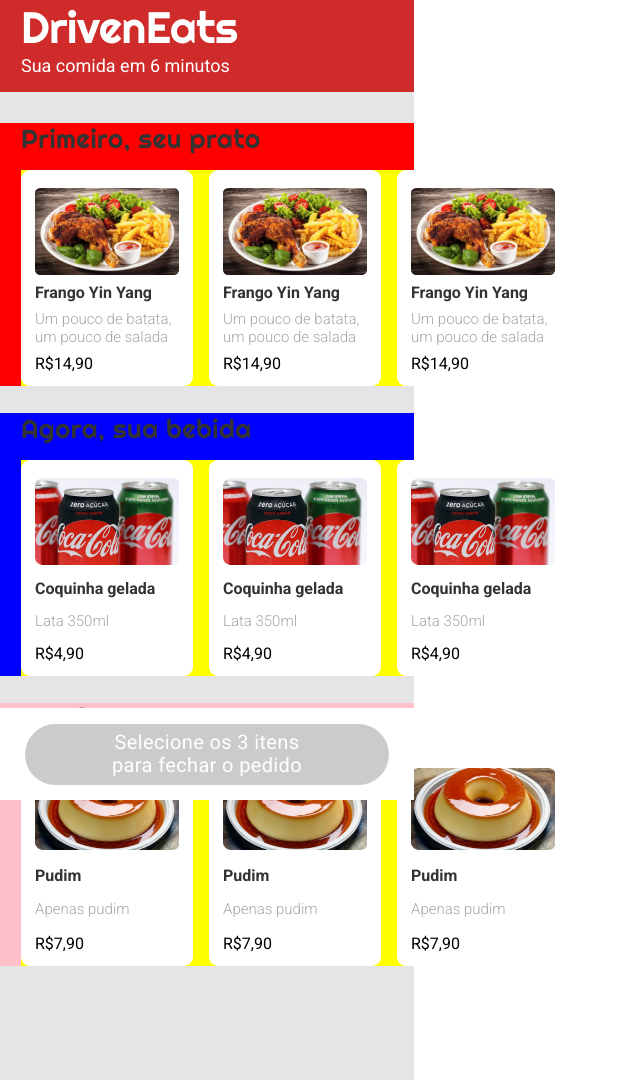
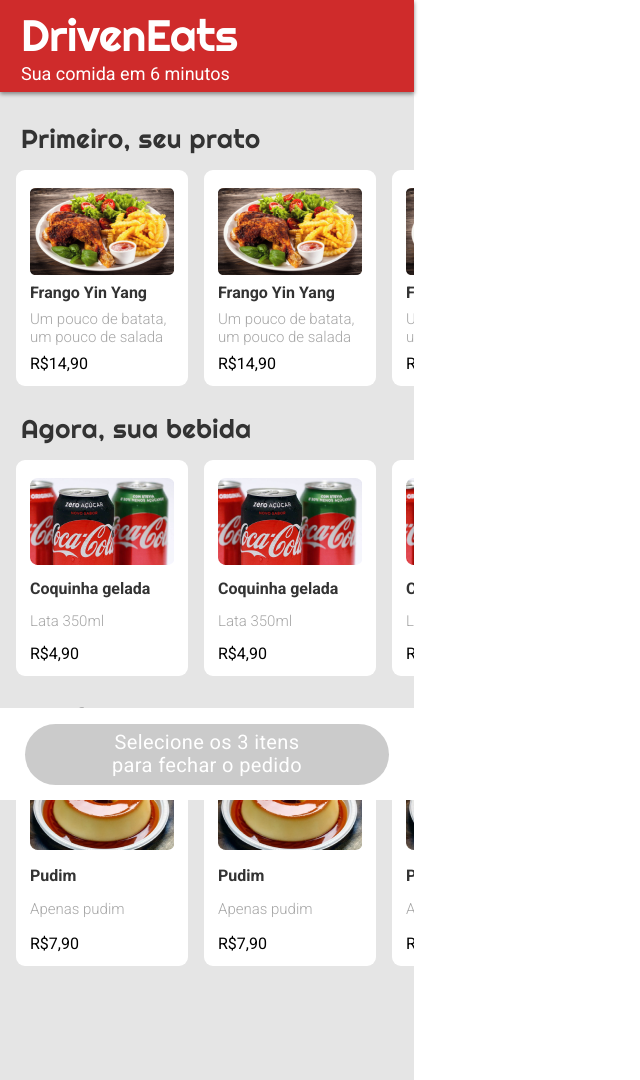
Before and after one commit to brunokhiga/CursoDriven, a plain HTML site: page index.html in a window 1280 px wide. Shown: the whole page, without its empty margins (0-640 px from the left). Drawn offline with Linux system fonts and the light colour scheme.

Commit message:
v3 - antes do js

```diff
--- a/estilo.css
+++ b/estilo.css
@@ -18,6 +18,10 @@
     position: fixed;
     top: 0px;
     left: 0px;
+    display: flex;
+    flex-direction: column;
+    justify-content: center;
+    filter: drop-shadow(0px 2px 2px grey);
 }
 
 .driveneats {
@@ -86,15 +90,15 @@
 
 .container-comidas {
     margin-top: 123px;
-    background-color: red;
 }
 
 .lista-pratos {
-    width: 393px;
+    width: 414px;
     margin-top: 15px;
-    margin-left: 21px;
-    background-color: yellow;
     display: flex;
+    overflow-x: scroll;
+    padding-right: 21px;
+    box-sizing: border-box;
 }
 
 .prato {
@@ -110,7 +114,7 @@
     padding-top: 18px;
     padding-bottom: 13px;
     box-sizing: border-box;
-    margin-right: 16px;
+    margin-left: 16px;
 }
 
 .prato img{
@@ -120,15 +124,15 @@
 
 .container-bebidas {
     margin-top: 27px;
-    background-color: blue;
 }
 
 .lista-bebidas{
-    width: 393px;
+    width: 414px;
     margin-top: 15px;
-    margin-left: 21px;
-    background-color: yellow;
     display: flex;
+    overflow-x: scroll;
+    padding-right: 21px;
+    box-sizing: border-box;
 }
 
 .bebida {
@@ -144,20 +148,20 @@
     padding-top: 18px;
     padding-bottom: 13px;
     box-sizing: border-box;
-    margin-right: 16px;
+    margin-left: 16px;
 }
 
 .container-sobremesas {
     margin-top: 27px;
-    background-color: pink;
 }
 
 .lista-sobremesas{
-    width: 393px;
+    width: 414px;
     margin-top: 15px;
-    margin-left: 21px;
-    background-color: yellow;
     display: flex;
+    overflow-x: scroll;
+    padding-right: 21px;
+    box-sizing: border-box;
 }
 
 .sobremesa {
@@ -173,7 +177,7 @@
     padding-top: 18px;
     padding-bottom: 13px;
     box-sizing: border-box;
-    margin-right: 16px;
+    margin-left: 16px;
 }
 
 .barra-inferior {
```
